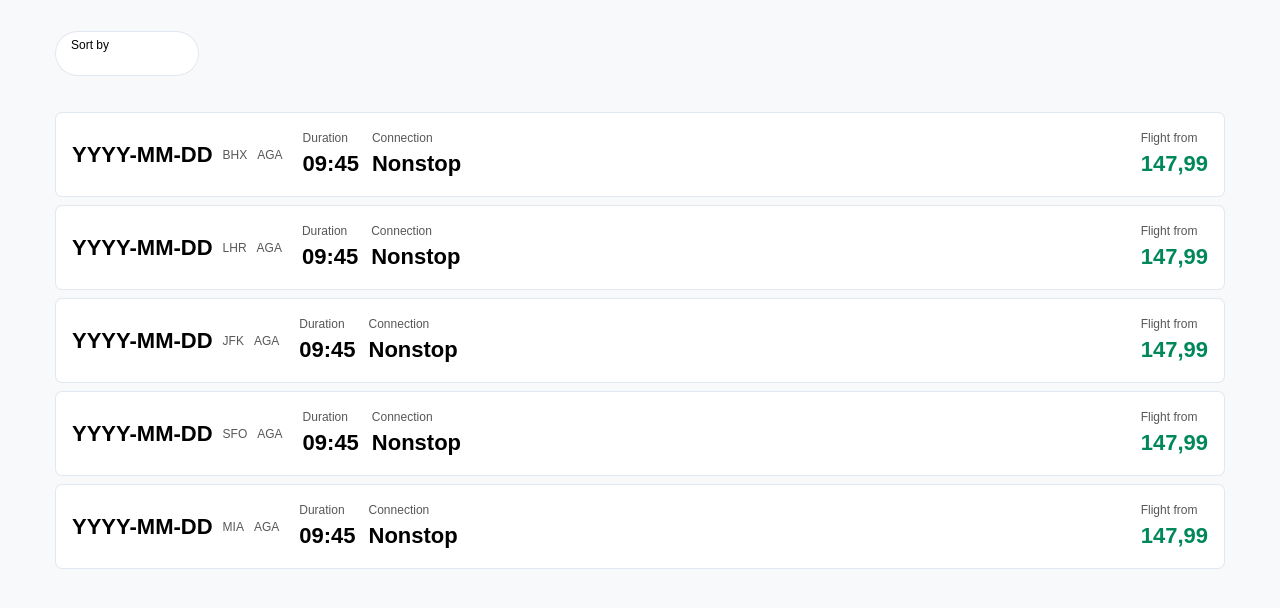
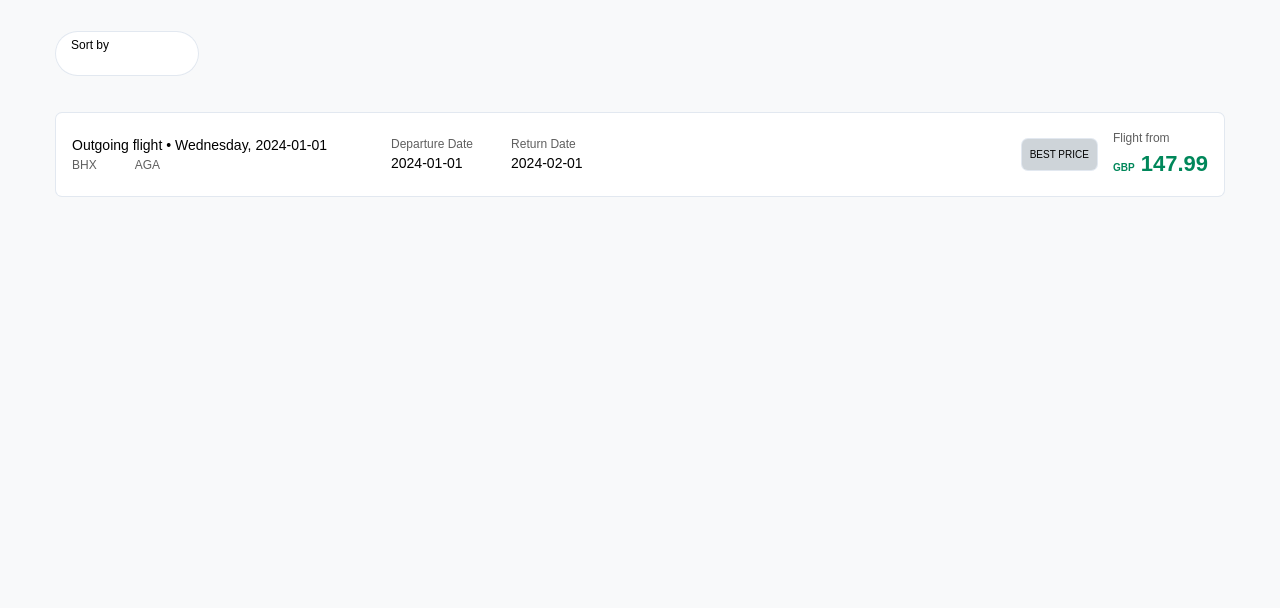
Before and after one commit to Yariandres/vue-flights-info, a Vue app: page / in a window 1280 px wide. Shown: the top 608 px of the page. Built offline with nearby package versions, Linux system fonts and the light colour scheme.

Commit message:
Refactor flight price display and add offer type

```diff
--- a/src/components/FlightsList.vue
+++ b/src/components/FlightsList.vue
@@ -10,33 +10,47 @@ defineProps<{
     role="listitem"
   >
     <div class="col-times gap-10">
-      <div class="col-left gap-10">
-        <p class="text-bold font-size-16">YYYY-MM-DD</p>
-        <div class="flex-row gap-10">
+      <div class="col-left">
+        <div>
+          <p class="font-size-14">
+            Outgoing flight • Wednesday, {{ flight.departureDate }}
+          </p>
+
           <div
-            :aria-label="`${flight.origin} - ${flight.destination} ${flight.duration}`"
+            class="flex-row gap-16"
+            :aria-label="`${flight.origin} - ${flight.destination}`"
           >
             <p class="text-gray font-size-12">{{ flight.origin }}</p>
-          </div>
-          <div aria-label="BHX 8:10AM - AGA 4:05PM">
-            <p class="text-gray font-size-12">AGA</p>
+            <p class="text-gray font-size-12">{{ flight.destination }}</p>
           </div>
         </div>
         <hr />
-        <div class="flex-row gap-13">
+        <div class="flex-row gap-16">
           <div aria-label="Duration 09:45 Connection Nonstop">
-            <p class="text-gray font-size-12">Duration</p>
-            <p class="text-bold font-size-16">09:45</p>
+            <p class="text-gray font-size-12">Departure Date</p>
+            <p class="font-size-14 text-dark">{{ flight.departureDate }}</p>
           </div>
           <div aria-label="Duration 09:45">
-            <p class="text-gray font-size-12">Connection</p>
-            <p class="text-bold font-size-16">Nonstop</p>
+            <p class="text-gray font-size-12">Return Date</p>
+            <p class="font-size-14 text-dark">{{ flight.returnDate }}</p>
           </div>
         </div>
       </div>
-      <div class="align-right">
-        <p class="text-gray font-size-12">Flight from</p>
-        <p class="text-bold font-size-16 text-green">147,99</p>
+      <div class="offer align-right">
+        <div class="">
+          <p
+            class="bg-gray font-size-10 px-10 py-8 box-shadow-md border-radius-25 text-uppercase"
+          >
+            {{ flight.offerType && 'Best Price' }}
+          </p>
+        </div>
+        <div>
+          <p class="text-gray font-size-12">Flight from</p>
+          <p class="text-bold font-size-16 text-green">
+            <span class="font-size-10">{{ flight.price.currency }}</span>
+            {{ flight.price.amount }}
+          </p>
+        </div>
       </div>
     </div>
   </div>
--- a/src/components/pages/ShowFlights.vue
+++ b/src/components/pages/ShowFlights.vue
@@ -10,40 +10,12 @@ const flights = ref<FlightsData[]>([
     destination: 'AGA',
     departureDate: '2024-01-01',
     returnDate: '2024-02-01',
-    price: 147.99,
+    price: {
+      currency: 'GBP',
+      amount: 147.99,
+    },
+    offerType: 'BestPrice',
     uuid: '1',
-  },
-  {
-    origin: 'LHR',
-    destination: 'CDG',
-    departureDate: '2024-03-01',
-    returnDate: '2024-03-10',
-    price: 199.99,
-    uuid: '2',
-  },
-  {
-    origin: 'JFK',
-    destination: 'LAX',
-    departureDate: '2024-04-01',
-    returnDate: '2024-04-10',
-    price: 299.99,
-    uuid: '3',
-  },
-  {
-    origin: 'SFO',
-    destination: 'SEA',
-    departureDate: '2024-05-01',
-    returnDate: '2024-05-10',
-    price: 249.99,
-    uuid: '4',
-  },
-  {
-    origin: 'MIA',
-    destination: 'CUN',
-    departureDate: '2024-06-01',
-    returnDate: '2024-06-10',
-    price: 179.99,
-    uuid: '5',
   },
 ]);
 </script>
--- a/src/styles.css
+++ b/src/styles.css
@@ -69,10 +69,6 @@ body {
   cursor: inherit;
 }
 
-.text-bold {
-  font-weight: bold;
-}
-
 .col-times {
   display: flex;
   flex-direction: column;
@@ -82,6 +78,7 @@ body {
 .col-left {
   display: flex;
   flex-direction: column;
+  gap: 16px;
 }
 
 @media (min-width: 601px) {
@@ -89,9 +86,21 @@ body {
     flex-direction: row;
   }
 
+  .offer {
+    display: flex;
+    flex-direction: row;
+    justify-content: space-between;
+    align-items: center;
+    gap: 16px;
+  }
+}
+
+@media (min-width: 791px) {
   .col-left {
+    display: flex;
     flex-direction: row;
     align-items: center;
+    gap: 32px;
   }
 }
 
@@ -113,6 +122,14 @@ body {
   padding-inline: 16px;
 }
 
+.px-10 {
+  padding: 10px;
+}
+
+.py-8 {
+  padding: 8px;
+}
+
 /* flex */
 .flex-col {
   display: flex;
@@ -129,6 +146,10 @@ body {
 }
 
 /* gap */
+.gap-10 {
+  gap: 10px;
+}
+
 .gap-16 {
   gap: 38px;
 }
@@ -137,25 +158,46 @@ body {
   gap: 13px;
 }
 
-.gap-10 {
-  gap: 10px;
+.gap-32 {
+  gap: 32px;
 }
+
 
 /* text */
 .text-gray {
-  color: #575757;
+  color: #5f5f5f;
+}
+
+.text-dark {
+  color: #000000;
 }
 
 .text-green {
   color: #00875a;
 }
 
+.font-size-10 {
+  font-size: 10px;
+}
+
 .font-size-12 {
   font-size: 12px;
 }
 
+.font-size-14 {
+  font-size: 14px;
+}
+
 .font-size-16 {
   font-size: 22px;
+}
+
+.text-uppercase {
+  text-transform: uppercase;
+}
+
+.text-bold {
+  font-weight: 700;
 }
 
 /* background-colors */
@@ -163,6 +205,10 @@ body {
   background-color: #ffffff;
 }
 
+.bg-gray {
+  background-color: #CED4D9;
+}
+
 hr {
   height: 1px;
   background-color: #e2e8f0;
--- a/src/types/index.ts
+++ b/src/types/index.ts
@@ -3,6 +3,10 @@ export type FlightsData = {
   destination: string;
   departureDate: string;
   returnDate: string;
-  price: number;
+  price: {
+    currency: string;
+    amount: number;
+  };
+  offerType: string;
   uuid: string;
 };
```
